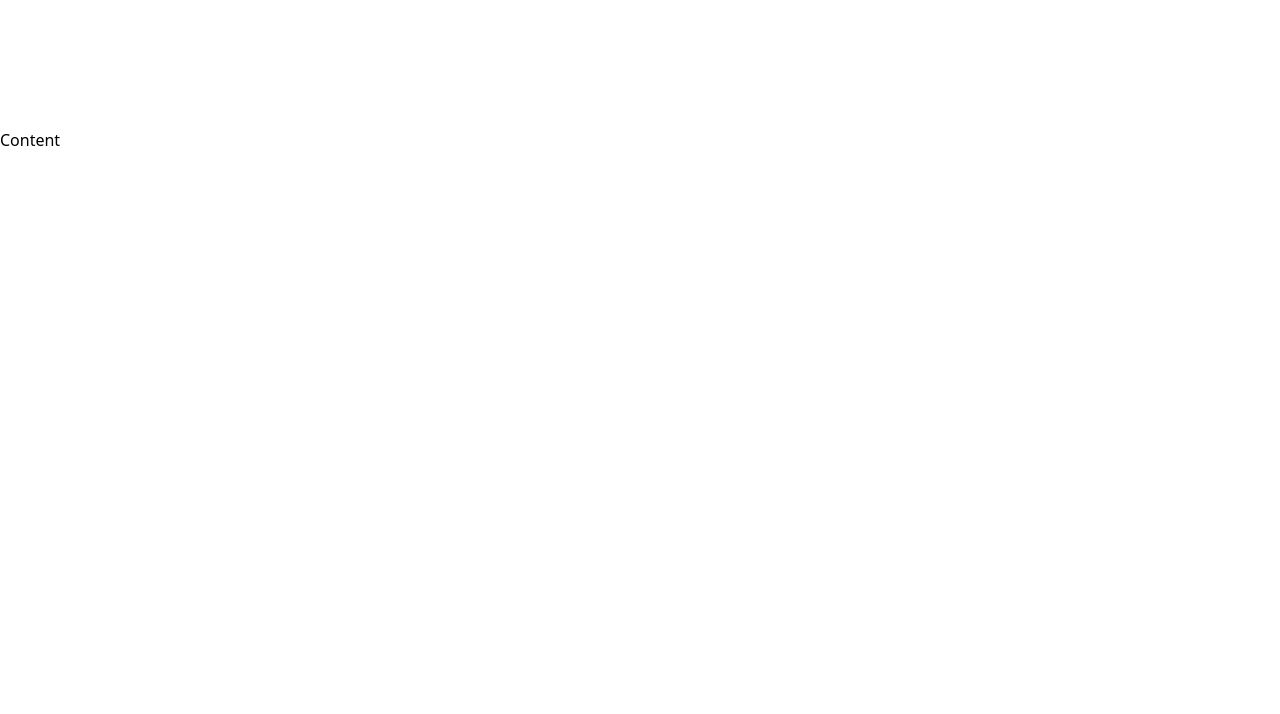
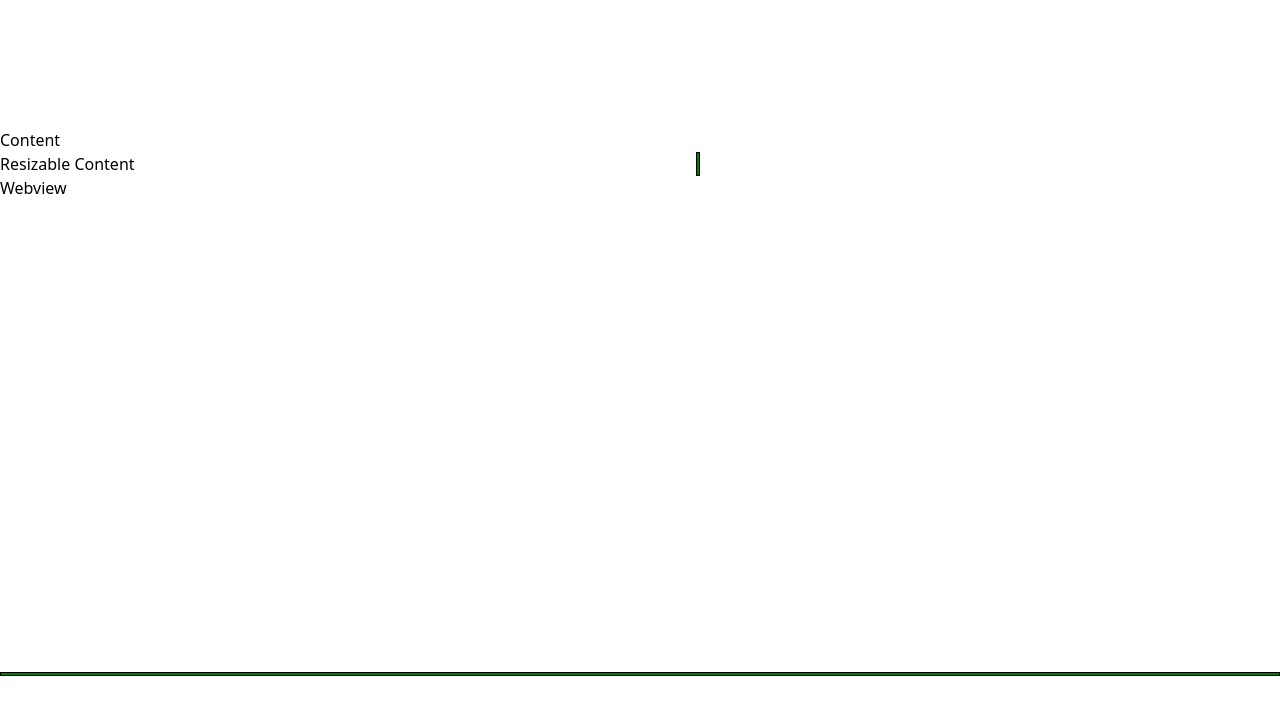
Before and after one commit to rudra-iitm/CodeSyncHub, a React (Vite) app in the folder frontend/: page /editor in a window 1280 px wide. Shown: the top 714 px of the page. Built offline with nearby package versions, Linux system fonts and the light colour scheme.

Commit message:
partial resizable divs sw

```diff
--- a/frontend/package.json
+++ b/frontend/package.json
@@ -26,6 +26,7 @@
   "devDependencies": {
     "@types/react": "^18.2.56",
     "@types/react-dom": "^18.2.19",
+    "@types/react-resizable": "^3.0.7",
     "@typescript-eslint/eslint-plugin": "^7.0.2",
     "@typescript-eslint/parser": "^7.0.2",
     "@vitejs/plugin-react": "^4.2.1",
--- a/frontend/src/App.css
+++ b/frontend/src/App.css
@@ -40,3 +40,35 @@
 .read-the-docs {
   color: #888;
 } */
+
+/* Add this CSS to your stylesheet or component styles */
+
+.react-resizable {
+  position: relative;
+}
+
+.react-resizable-handle {
+  position: absolute;
+  width: 10px;
+  height: 10px;
+  background: #fff;
+  border: 1px solid #000;
+  box-sizing: border-box;
+}
+
+.react-resizable-handle-e {
+  height: 100%;
+  width: 4px;
+  background-color: green;
+  right: 0;
+  cursor: col-resize;
+}
+
+.react-resizable-handle-s {
+  height: 4px;
+  width: 100%;
+  background-color: green;
+  bottom: 0;
+  left: 0;
+  cursor: row-resize;
+}
--- a/frontend/src/Components/CodeEditor.tsx
+++ b/frontend/src/Components/CodeEditor.tsx
@@ -1,7 +1,30 @@
+import React, { useState } from 'react';
+import { Resizable, ResizeCallbackData } from 'react-resizable';
+import "../App.css"
+
 const CodeEditor = () => {
-    return (
-        <div className="w-3/5 flex-grow bg-blue-600"></div>
-    )
-}
+  const [width, setWidth] = useState<number>(700);
+  const [height, setHeight] = useState<number>(200);
 
-export default CodeEditor
+  const onResize = (event: React.SyntheticEvent, { size }: ResizeCallbackData) => {
+    setWidth(size.width);
+    setHeight(size.height);
+  };
+
+  return (
+    <Resizable
+      width={width}
+      height={height}
+      resizeHandles={["e"]}
+      minConstraints={[0,0]}
+      maxConstraints={[900,0]}
+      onResize={onResize}
+    >
+      <div style={{ width: `${width}px`, height: `100%`}} className='bg-blue-600'>
+        Resizable Content
+      </div>
+    </Resizable>
+  );
+};
+
+export default CodeEditor;
--- a/frontend/src/Components/Editor.tsx
+++ b/frontend/src/Components/Editor.tsx
@@ -1,14 +1,32 @@
 // import React from 'react'
+import { useEffect, useState } from "react"
 import logo from "../assets/code-editor-favicon-white.png"
 import CodeEditor from "./CodeEditor"
 import Terminal from "./Terminal"
 import Webview from "./Webview"
 
 const Editor = () => {
+  const [maxWidth, setMaxWidth] = useState(0);
+  const [maxHeight, setMaxHeight] = useState(0);
+  useEffect(() => {
+    const editorArea = document.querySelector("#editorArea");
+    const editorRect = editorArea?.getBoundingClientRect();
+    if (editorRect?.bottom && editorRect?.top) {
+      const Height = editorRect?.bottom-editorRect?.top;
+      setMaxHeight(2*Height/3);
+    }
+    if (editorRect?.right && editorRect?.left) {
+      const width = editorRect?.right-editorRect.left;
+      setMaxWidth(4*width/5);
+    }
+  })
+  useEffect(() => {
+    console.log(maxHeight);
+    console.log(maxWidth);
+  },[maxHeight,maxWidth])
   return (
-    <div className="h-lvh w-lvw flex flex-col">
-      <div className="bg-[#292E3E] w-lvw h-12 justify-center items-center fixed z-10">
-          {/* <h1 className="text-white">abcd</h1> */}
+    <div className="h-lvh w-lvw flex flex-col overflow-x-hidden">
+      <div className="bg-[#292E3E] w-lvw h-12 justify-center items-center z-10">
         <div className="flex flex-row h-full space-x-10 items-center">
           <div className="flex flex-row h-full items-center gap-2">
               <a href="http://localhost:5173/"><img src={logo} className="h-6 pl-4"></img></a>
@@ -16,16 +34,14 @@ const Editor = () => {
           </div>
         </div>
       </div>
-      <div className="bg-green-600 flex-grow w-lvw flex">
+      <div className="bg-green-600 flex-grow w-lvw h-[calc(100vh-48px)] flex overflow-hidden">
         <div className="h-full w-56 bg-pink-600">
         </div>
-        <div className="flex-grow flex">
+        <div id="editorArea" className="flex-grow flex">
           <CodeEditor/>
-          <div className="w-1"></div>
           <div className="w-2/5 flex flex-grow flex-col">
+            <Webview/>
             <Terminal/>
-            <div className="h-1"></div>
-            <Webview/>
           </div>
         </div>
       </div>
--- a/frontend/src/Components/Webview.tsx
+++ b/frontend/src/Components/Webview.tsx
@@ -1,7 +1,29 @@
+import React, { useState } from 'react';
+import { Resizable, ResizeCallbackData } from 'react-resizable';
+import "../App.css"
+
 const Webview = () => {
-    return (
-        <div className="h-1/2 flex-grow bg-orange-600"></div>
-    )
-}
+  const [width, setWidth] = useState<number>(200);
+  const [height, setHeight] = useState<number>(500);
 
-export default Webview
+  const onResize = (event: React.SyntheticEvent, { size }: ResizeCallbackData) => {
+    setWidth(size.width);
+    setHeight(size.height);
+  };
+
+  return (
+    <Resizable
+      width={width}
+      height={height}
+      resizeHandles={["s"]}
+      minConstraints={[0,0]}
+      onResize={onResize}
+    >
+      <div style={{ width: `100%`, height: `${height}px`}} className='bg-red-600'>
+        Webview
+      </div>
+    </Resizable>
+  );
+};
+
+export default Webview;
```
Also changed, not shown: 1 other file (tests, documents, lock files or other folders).
